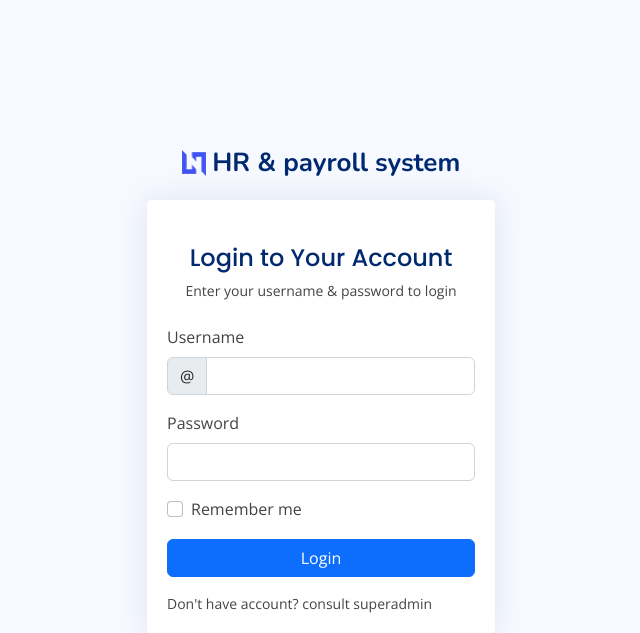
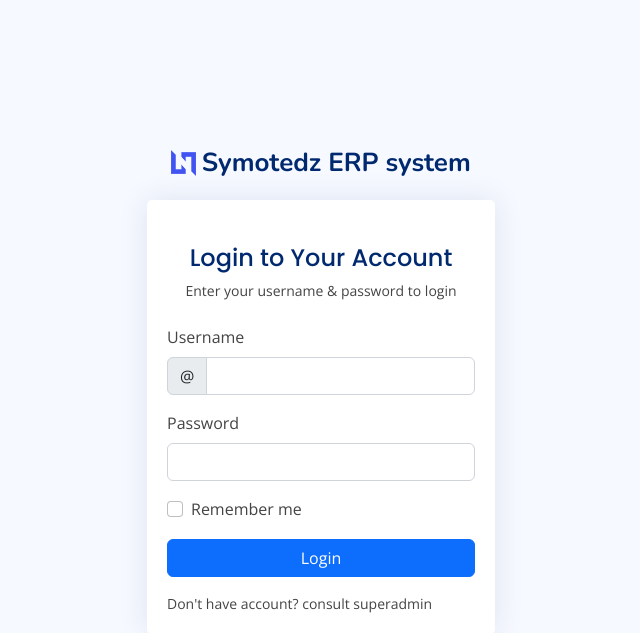
Before and after one commit to waysah/erp, a Django app: page / in a window 1280 px wide. Shown: the top 633 px of the page, without its empty margins (319-959 px from the left). Run offline with Django 4.2, Linux system fonts and the light colour scheme; some libraries are stand-ins or nearby versions.

Commit message:
final readme.md setup

```diff
--- a/first/templates/index.html
+++ b/first/templates/index.html
@@ -51,7 +51,7 @@
                             <div class="d-flex justify-content-center py-4">
                                 <a href="#" class="logo d-flex align-items-center w-auto">
                                     <img src="{% static 'img/logo.png' %}" alt="">
-                                    <span class="d-none d-lg-block">HR & payroll system</span>
+                                    <span class="d-none d-lg-block">Symotedz ERP system</span>
                                 </a>
                             </div><!-- End Logo -->
 
```
Also changed, not shown: README.md, image.png (added).
